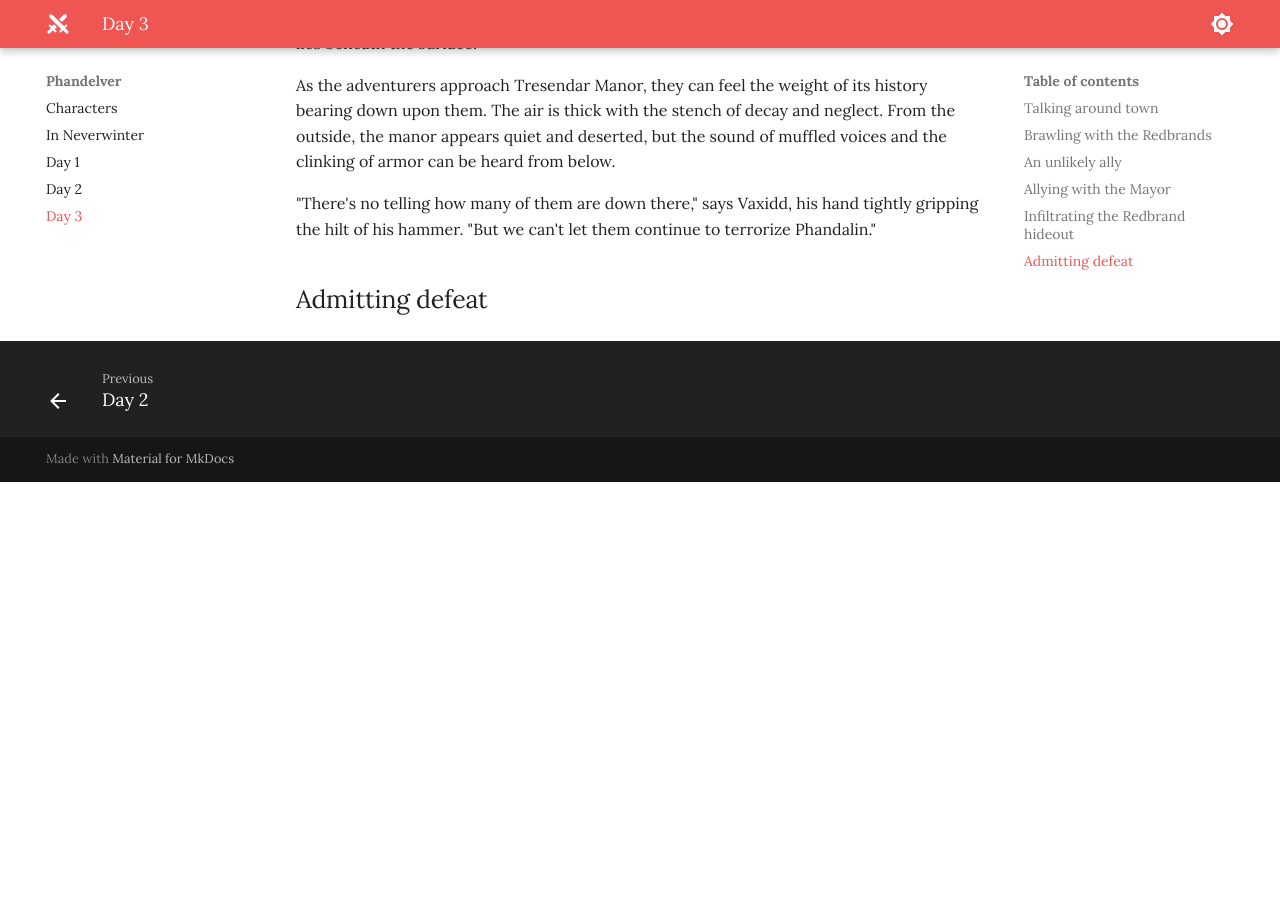
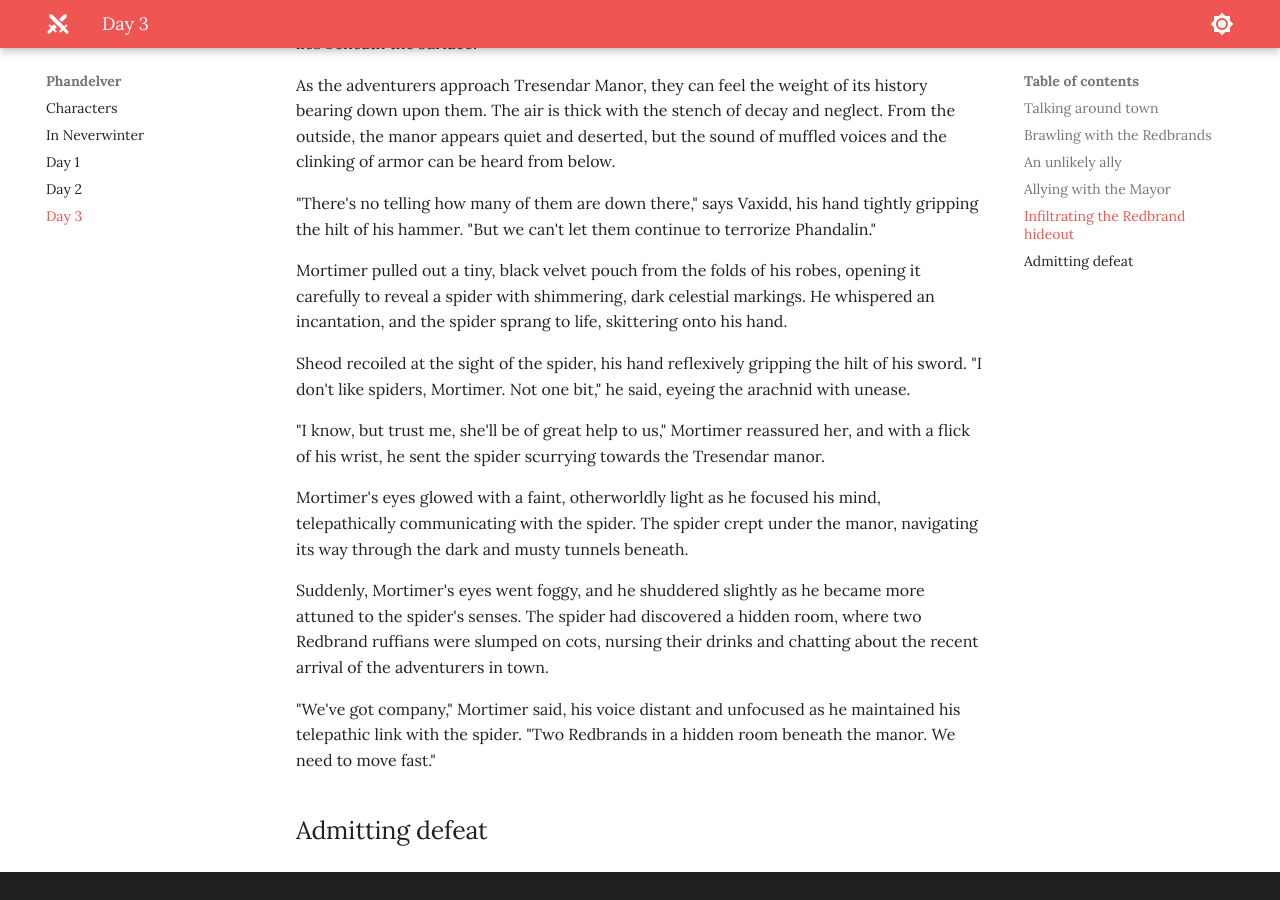
Before and after one commit to jonasmcferreira/adventures, an MkDocs documentation site: the page built from docs/phandelver/03.md, in a window 1280 px wide and 900 px high, scrolled down 6451 px. Built offline with MkDocs 1.6.1 and Material for MkDocs 9.7.7, drawn with Linux system fonts in a browser that asks for light colours; before the commit the page ends 6933 px from its top, so only the background shows below that.

Commit message:
Update 03.md

```diff
--- a/docs/phandelver/03.md
+++ b/docs/phandelver/03.md
@@ -105,4 +105,16 @@ As the adventurers approach Tresendar Manor, they can feel the weight of its his
 
 "There's no telling how many of them are down there," says Vaxidd, his hand tightly gripping the hilt of his hammer. "But we can't let them continue to terrorize Phandalin."
 
+Mortimer pulled out a tiny, black velvet pouch from the folds of his robes, opening it carefully to reveal a spider with shimmering, dark celestial markings. He whispered an incantation, and the spider sprang to life, skittering onto his hand.
+
+Sheod recoiled at the sight of the spider, his hand reflexively gripping the hilt of his sword. "I don't like spiders, Mortimer. Not one bit," he said, eyeing the arachnid with unease.
+
+"I know, but trust me, she'll be of great help to us," Mortimer reassured her, and with a flick of his wrist, he sent the spider scurrying towards the Tresendar manor.
+
+Mortimer's eyes glowed with a faint, otherworldly light as he focused his mind, telepathically communicating with the spider. The spider crept under the manor, navigating its way through the dark and musty tunnels beneath.
+
+Suddenly, Mortimer's eyes went foggy, and he shuddered slightly as he became more attuned to the spider's senses. The spider had discovered a hidden room, where two Redbrand ruffians were slumped on cots, nursing their drinks and chatting about the recent arrival of the adventurers in town.
+
+"We've got company," Mortimer said, his voice distant and unfocused as he maintained his telepathic link with the spider. "Two Redbrands in a hidden room beneath the manor. We need to move fast."
+
 ## Admitting defeat
```
